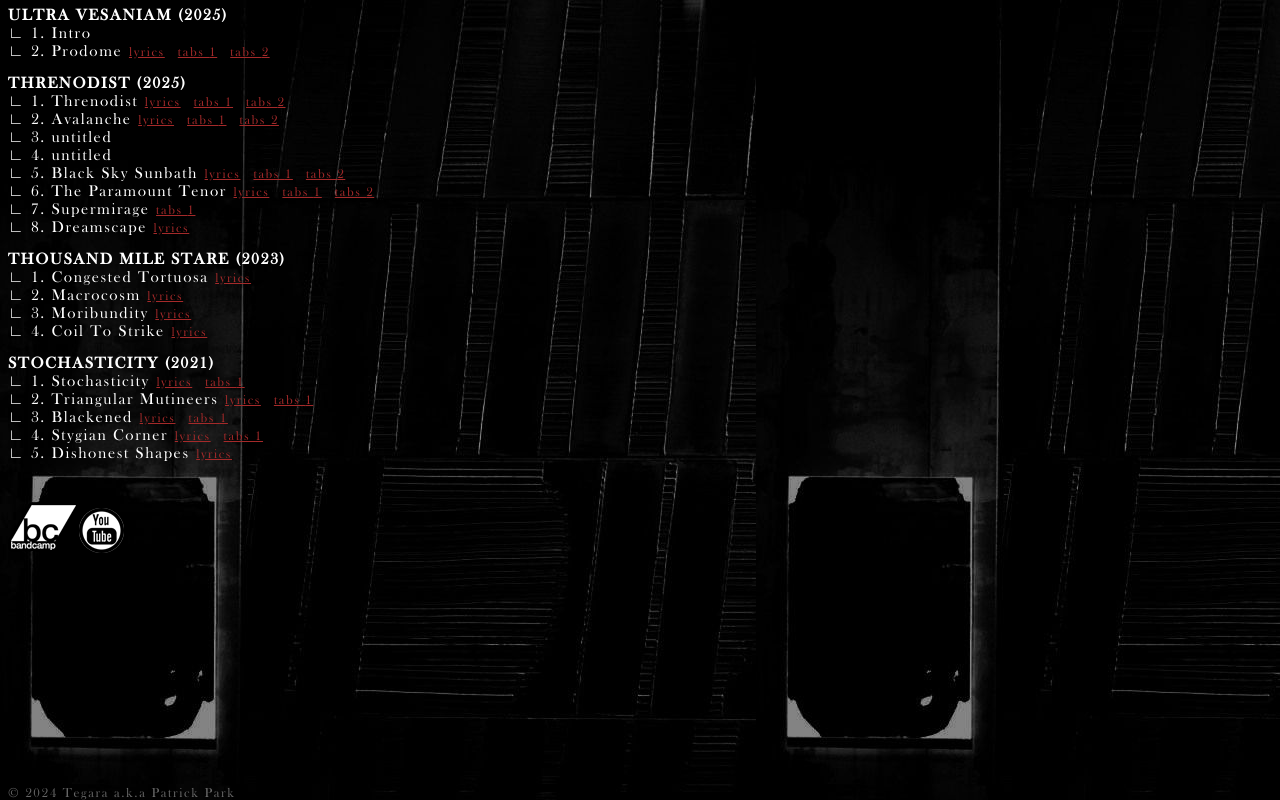
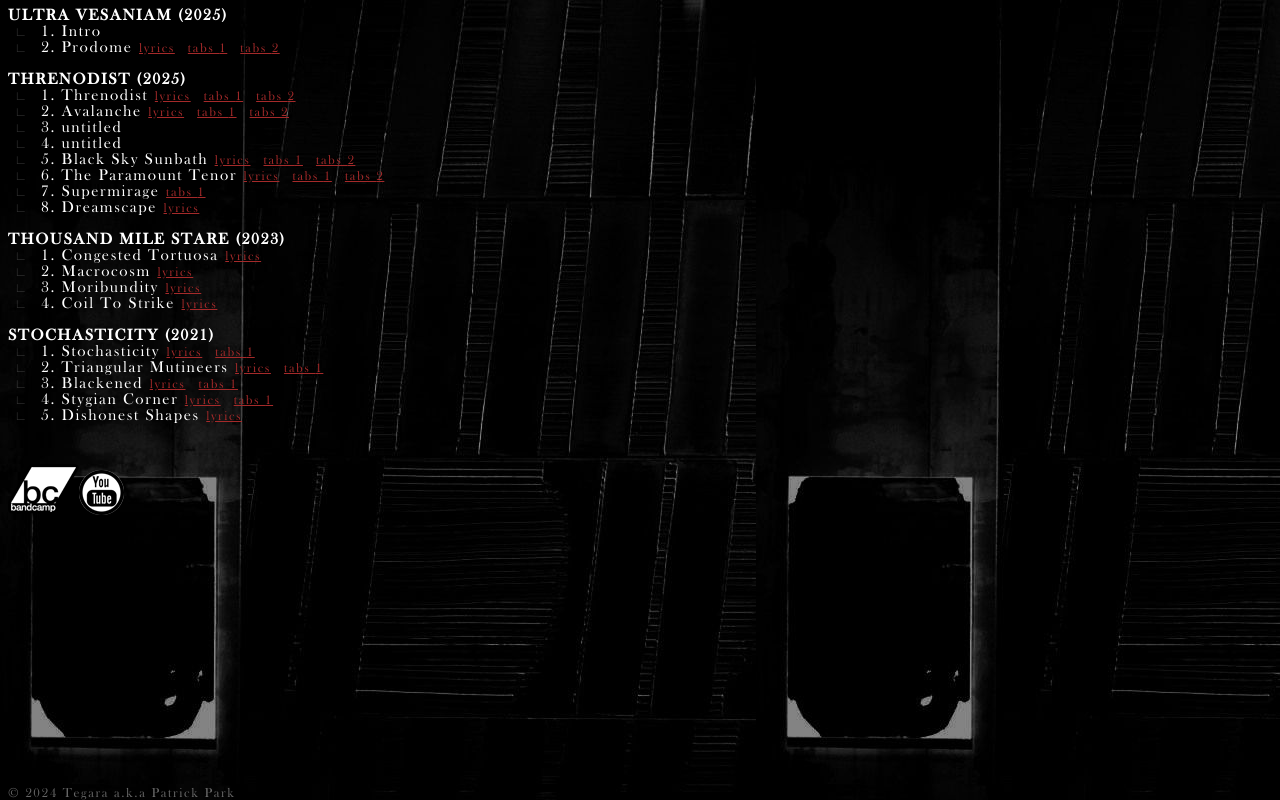
Before and after one commit to Vrezerino/Tegara, a React (Create React App) app: page / in a window 1280 px wide. Built offline with nearby package versions, Linux system fonts and the light colour scheme.

Commit message:
Edit right angle symbol opacity

```diff
--- a/src/App.css
+++ b/src/App.css
@@ -34,6 +34,10 @@ a {
   text-decoration: underline;
 }
 
+.rightAngle {
+  opacity: 0.2;
+}
+
 hr {
   border-width: 0;
 }
--- a/src/components/Release.jsx
+++ b/src/components/Release.jsx
@@ -8,7 +8,7 @@ export function Song({ song, i }) {
   */
   return (
     <>
-      ∟ {song.unordered ? '?' : i}. {song.songTitle}
+      <span className='rightAngle'>∟</span> {song.unordered ? '?' : i}. {song.songTitle}
       {song.lyrics && (<Link to={`/lyrics/${song.lyrics}`}><span>lyrics</span></Link>)}
       {song.tabs?.map((t, i) => <a href={t}><span>tabs {i+1}</span></a>)}
       <br />
```
